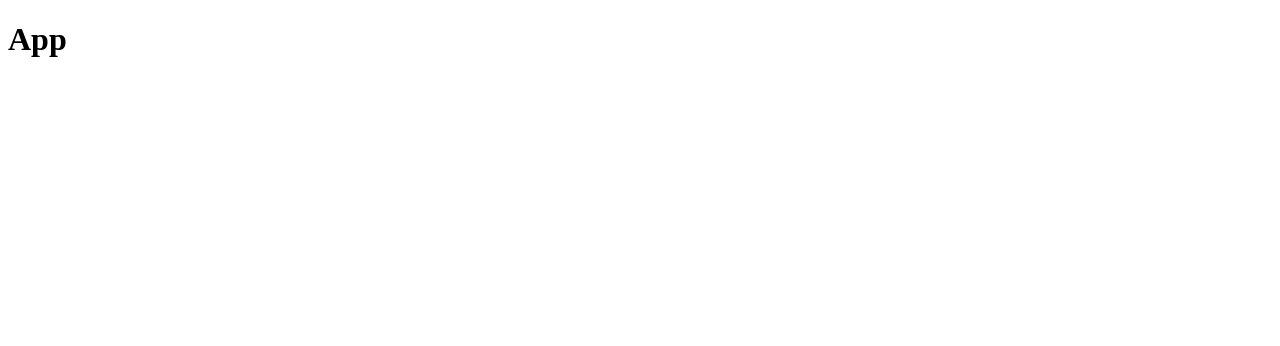
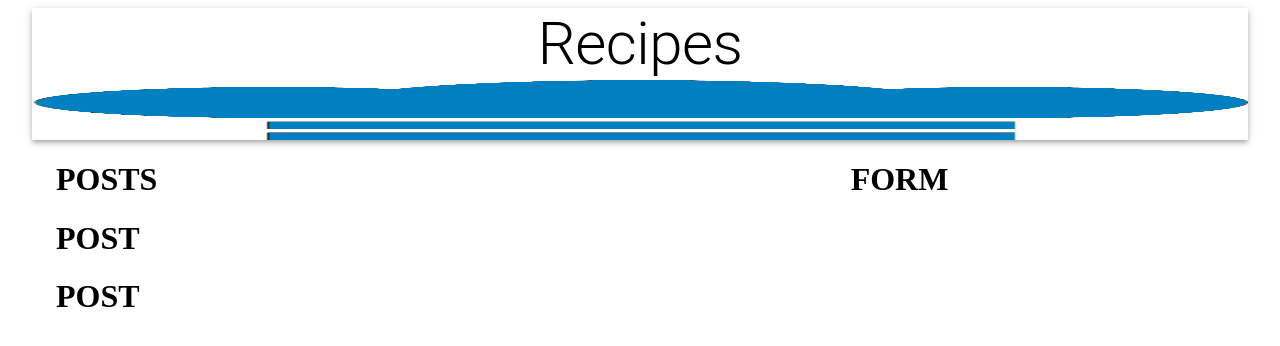
Before and after one commit to walkerofthewoods/RecipeCRUD, a React (Create React App) app in the folder client/: page / in a window 1280 px wide. Shown: the top 346 px of the page. Built offline with nearby package versions, Linux system fonts and the light colour scheme.

Commit message:
Form and Post components

```diff
--- a/client/package.json
+++ b/client/package.json
@@ -3,6 +3,7 @@
   "version": "0.1.0",
   "private": true,
   "dependencies": {
+    "@material-ui/core": "^4.11.3",
     "@testing-library/jest-dom": "^5.11.9",
     "@testing-library/react": "^11.2.5",
     "@testing-library/user-event": "^12.6.3",
--- a/client/src/App.js
+++ b/client/src/App.js
@@ -1,10 +1,33 @@
 import React from 'react';
+import { Container, AppBar, Typography, Grow, Grid } from '@material-ui/core';
+
+import Posts from './components/Posts/Posts';
+import Form from './components/Form/Form';
+
+import cook_logo from './images/cook_logo.png';
 
 const App = () => {
 	return (
-		<div>
-			<h1>App</h1>
-		</div>
+		<Container maxWidth="lg">
+			<AppBar position="static" color="inherit">
+				<Typography variant="h2" align="center">
+					Recipes
+				</Typography>
+				<img src={cook_logo} alt="cook logo" height="60" />
+			</AppBar>
+			<Grow in>
+				<Container>
+					<Grid container justify="space-between" alignItems="stretch" spacing={3}>
+						<Grid item xs={12} sm={7}>
+							<Posts />
+						</Grid>
+						<Grid item xs={12} sm={4}>
+							<Form />
+						</Grid>
+					</Grid>
+				</Container>
+			</Grow>
+		</Container>
 	);
 };
 
--- /dev/null
+++ b/client/src/components/Form/Form.js
@@ -0,0 +1,7 @@
+import React from 'react';
+
+const Form = () => {
+	return <h1>FORM</h1>;
+};
+
+export default Form;
--- /dev/null
+++ b/client/src/components/Posts/Post/Post.js
@@ -0,0 +1,7 @@
+import React from 'react';
+
+const Post = () => {
+	return <h1>POST</h1>;
+};
+
+export default Post;
--- /dev/null
+++ b/client/src/components/Posts/Posts.js
@@ -0,0 +1,14 @@
+import React from 'react';
+import Post from './Post/Post';
+
+const Posts = () => {
+	return (
+    <>
+      <h1>POSTS</h1>
+      <Post />
+      <Post />
+    </>
+  );
+};
+
+export default Posts;
```
Also changed, not shown: client/src/components/Form/styles.js (added), client/src/components/Posts/Post/styles.js (added), client/src/components/Posts/styles.js (added), client/src/images/cook_logo.png (added), 1 other file (tests, documents, lock files or other folders).
